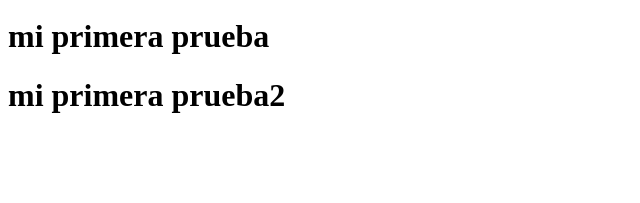
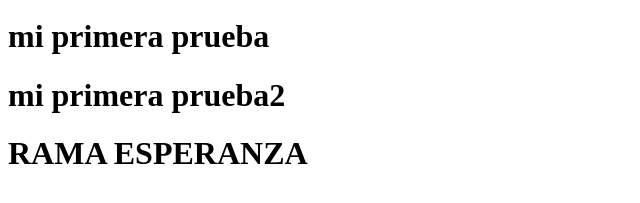
Before and after one commit to dey333/Novedades_venegoni2020, a plain HTML site: page index.html in a window 1280 px wide. Shown: the part 29-232 px from the top of the page, without its empty margins (0-640 px from the left). Drawn offline with Linux system fonts and the light colour scheme.

Commit message:
rama esperanza

```diff
--- a/index.html
+++ b/index.html
@@ -9,5 +9,6 @@
     <img src="images/firefox-icon.png" alt="Mi imagen de prueba">
      <h1>mi primera prueba</h1>
       <h1>mi primera prueba2</h1>
+      <h1>RAMA ESPERANZA  </h1
   </body>
 </html>
```
